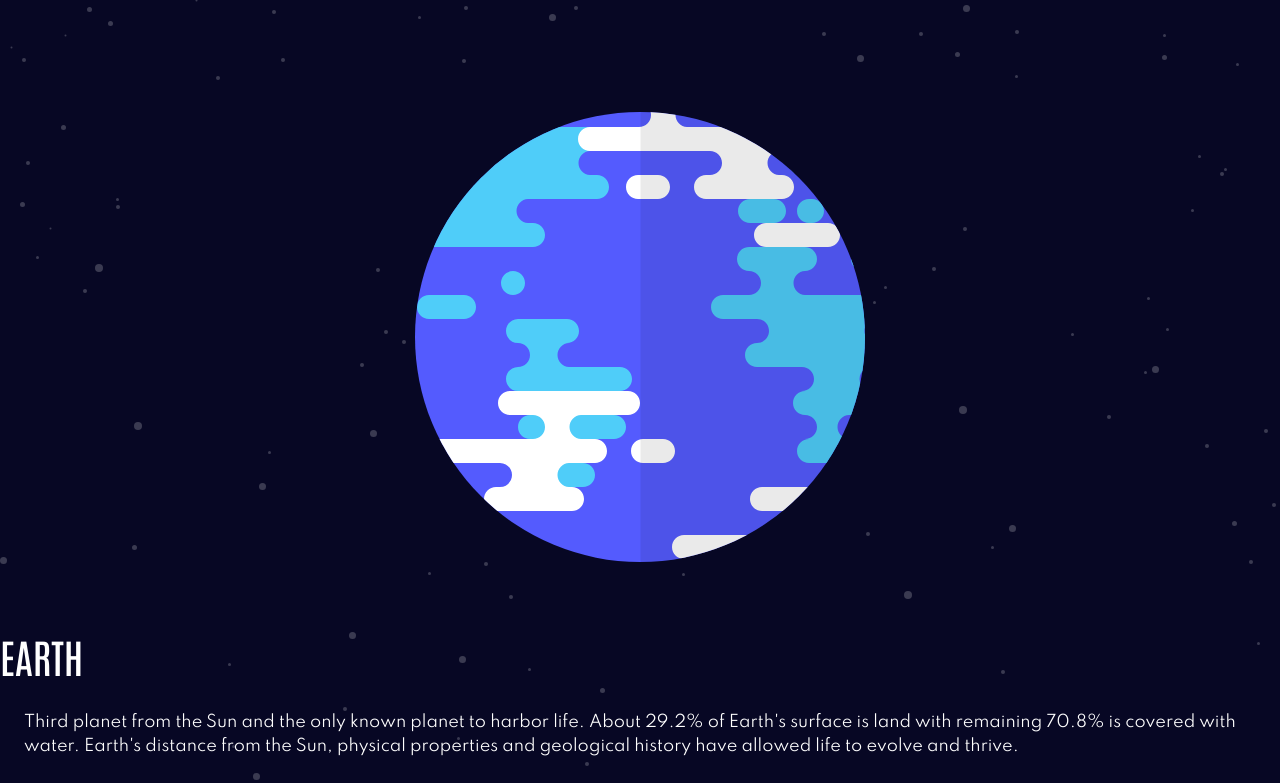
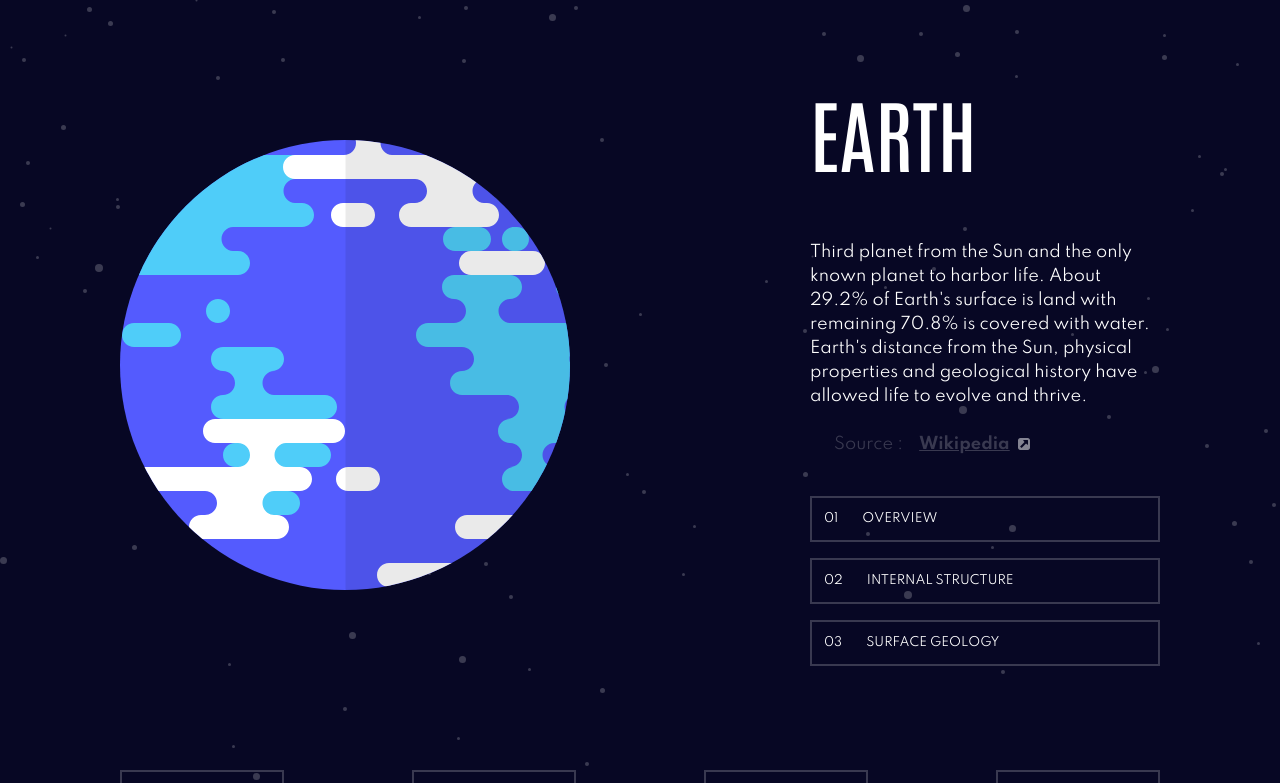
Before and after one commit to epalacio/portfolio-planets, a React (Create React App) app: page / in a window 1280 px wide. Shown: the top 783 px of the page. Built offline with nearby package versions, Linux system fonts and the light colour scheme.

Commit message:
completed design of planet card, responsive

```diff
--- a/src/App.js
+++ b/src/App.js
@@ -21,12 +21,15 @@ const App = () => {
   },[])
 
   return (
-    <div className="App h-full text-fontWhite">
+    <div className='App flex h-screen text-fontWhite'>
+      <div className='flex-grow m-auto md:max-w-screen-xl lg:max-w-screen-2xl'>
       <Planet/>
       {/* {planets.map(planet => {
         return <p key={planet.id}>{planet.name.toLowerCase()}</p>
       })}
       <Home planetsDB={planets}/> */}
+      </div>
+
     </div>
   );
 }
--- a/src/pages/PlanetPage.jsx
+++ b/src/pages/PlanetPage.jsx
@@ -1,4 +1,5 @@
 import earthImg from '../assets/planet-earth.svg'
+import iconSource from '../assets/icon-source.svg'
 
 const Planet = () => {
 
@@ -24,34 +25,37 @@ const Planet = () => {
                     )
                 })}
             </div>
-            <div>
+            <div className='mx-auto max-w-screen-lg lg:max-w-screen-2xl'>
                 {/* Main section with planet and description */}
-                <div>
-                    <img className='my-16 mx-auto max-w-mobileEarth sm:max-w-tabletEarth lg:max-w-desktopEarth' src={earthImg} alt="Planet earth illustration" />
-                    {/* Description and buttons */}
-                    <div>
-                        {/* Description */}
-                        <div className='text-center sm:text-left'>
-                            <h2 className='font-antonio text-planetNameMobile md:planetNameTablet lg:planetNameDesktop'>EARTH</h2>
-                            <p className='p-6'>Third planet from the Sun and the only known planet to harbor life. About 29.2% of Earth's surface is land with remaining 70.8% is covered with water. Earth's distance from the Sun, physical properties and geological history have allowed life to evolve and thrive.</p>
-                            <p className='text-cloudBurst pb-6'>Source <a href="https://en.wikipedia.org/wiki/Earth" target='_blank' rel='noreferrer' className='underline font-bold'>Wikipedia</a> </p>
+                <div className='mx-auto px-2 md:px-20 lg:flex lg:px-0 lg:items-center'>
+                    <img className='my-16 mx-auto max-w-mobileEarth sm:max-w-tabletEarth lg:max-w-desktopEarth lg:max-h-desktopEarth' src={earthImg} alt='Planet earth illustration' />
+                    {/* Description */}
+                    <div className='mx-auto flex flex-col md:flex-row lg:flex-col justify-between items-center'>
+                        <div className='text-center sm:text-left w-planetDescription'>
+                            <h2 className='font-antonio text-planetNameMobile md:text-planetNameTablet lg:text-planetNameDesktop py-6'>EARTH</h2>
+                            <p className='py-6'>Third planet from the Sun and the only known planet to harbor life. About 29.2% of Earth's surface is land with remaining 70.8% is covered with water. Earth's distance from the Sun, physical properties and geological history have allowed life to evolve and thrive.</p>
+                            <div className='flex flex-row pb-6 item-scenter justify-center md:justify-start md:pl-6 text-cloudBurst'>
+                                <p className='mr-2'>Source : </p>
+                                <a href='https://en.wikipedia.org/wiki/Earth' target='_blank' rel='noreferrer' className='underline font-bold ml-2'>Wikipedia</a>
+                                <a href='https://en.wikipedia.org/wiki/Earth' target='_blank' rel='noreferrer' className='underline font-bold ml-2 flex items-center'><img src={iconSource} alt='icon source'/></a>
+                            </div>
                         </div>
                         {/* Buttons */}
-                        <div className='hidden md:block'>
+                        <div className='hidden md:block w-planetDescription'>
                             {contentTitles.buttons.map((button, i) => {
                                 return (
-                                <div>{`0${i + 1}`} <span>{button}</span></div>
+                                <div className='border-cloudBurst border-2 p-3 flex items-center my-4 text-mobileButtons'>{`0${i + 1}`} <span className='ml-6'>{button}</span></div>
                                 )
                             })}
                         </div>
                     </div>
                 </div>
                 {/* Footer facts section */}
-                <div className='px-6'>
+                <div className='md:flex md:flex-row md:justify-between px-2 md:px-20 lg:px-14 md:mx-auto md:mt-20'>
                     {/* Footer boxes */}
                     {contentTitles.footerBoxes.map((box) => {
                         return (
-                            <div className='border-2 border-cloudBurst flex justify-between items-center p-4 my-2 '>
+                            <div className='border-2 border-cloudBurst flex justify-between items-center px-4 py-6 my-2  md:max-w-footerBox md:min-w-footerBox md:flex md:flex-col md:items-start max-w-planetDescription mx-auto'>
                                 <p className='text-titles text-mobileButtons text-spartan'>{box[0]}</p>
                                 <h3 className='font-antonio text-boxContent'>{box[1]}</h3>
                             </div>
--- a/tailwind.config.js
+++ b/tailwind.config.js
@@ -29,10 +29,21 @@ module.exports = {
         'planetNameDesktop': '80px',
         'boxContent': '20px'
       },
+      width: {
+        'planetDescription': '350px',
+      },
       maxWidth: {
+        'planetDescription': '350px',
+        'footerBox': '164px',
         'mobileEarth': '173px',
         'tabletEarth': '285px',
-        'desktopEarth': '450px'
+        'desktopEarth': '450px',
+      },
+      minWidth: {
+        'footerBox': '164px',
+      },
+      maxHeight: {
+        'desktopEarth': '450px',
       }
     }
   },
```
